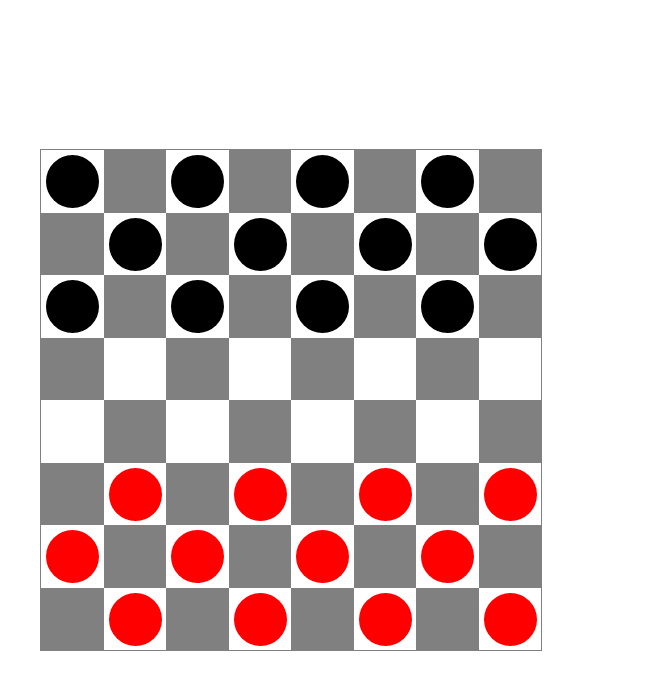
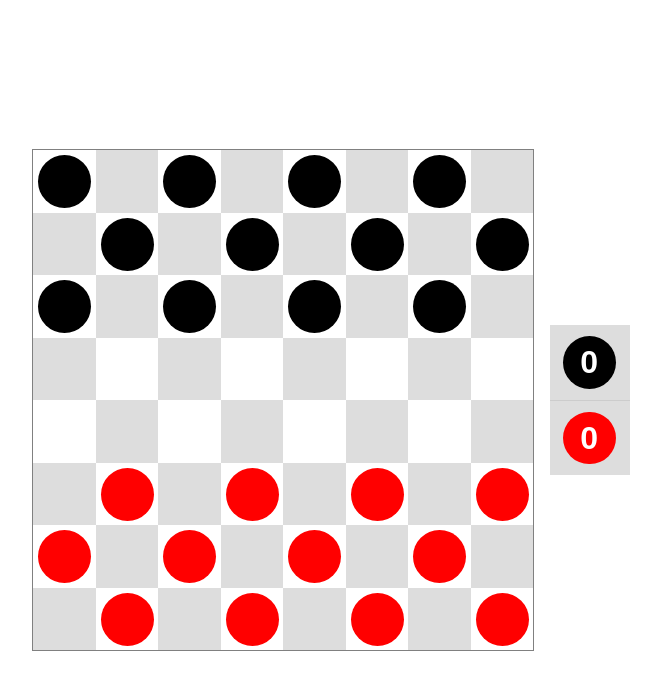
Before and after one commit to txiverke/checkers, a website built with webpack: page public/index.html in a window 1280 px wide. Shown: the whole page, without its empty margins (309-970 px from the left). Built offline with nearby package versions, Linux system fonts and the light colour scheme; files whose address does not match are found by name.

Commit message:
Added Result Object methods

```diff
--- a/public/css/main.css
+++ b/public/css/main.css
@@ -31,7 +31,7 @@ br {
   padding: 0;
   line-height: 0;
   vertical-align:top;
-  background: grey;
+  background: #dddddd;
 }
 
 .board .cell:nth-child(2n + 1) {
@@ -51,3 +51,35 @@ br {
 .piece.red {
   background: red;
 }
+
+.result {
+  display: flex;
+  flex-direction: column;
+  background: #dddddd;
+  margin-left: 1rem;
+}
+
+.box {
+  flex: 1;
+}
+
+.box:first-child {
+  border-bottom: 1px solid #cccccc;
+}
+
+.box > div {
+  width: 52.5px;
+  height: 52.5px;
+  border-radius: 50px;
+  background: black;
+  margin: 11px 10px 0 13px;
+  color: white;
+  font-size: 2rem;
+  font-weight: bold;
+  text-align: center;
+  line-height: 1.65;
+}
+
+.box:last-child > div {
+  background: red;
+}
--- a/src/components/Game.js
+++ b/src/components/Game.js
@@ -11,6 +11,7 @@ const Game = {
     this.elem = null
     this.coords = {}
     this.pieces = []
+    this.start = false
   },
   /**
    * Adds the html nodes to the DOM
--- a/src/components/Result.js
+++ b/src/components/Result.js
@@ -8,10 +8,26 @@ Result.setup = function (size) {
   this.init(size)
 
   this.elem = createElement('div', { 'classes': ['result'] })
-  this.title = createElement
+  this.resultBlack = createElement('div', { 'classes': ['box', 'black'] })
+  this.resultBlack.appendChild(createElement('div'))
+
+  this.resultRed = createElement('div', { 'classes': ['box', 'red'] })
+  this.resultRed.appendChild(createElement('div'))
+
+  this.elem.appendChild(this.resultBlack)
+  this.elem.appendChild(this.resultRed)
 }
+
 Result.build = function (output) {
   this.insert(output)
+  this.setDefault()
+}
+
+Result.setDefault = function() {
+  if (!this.start) {
+    this.resultBlack.querySelector('div').textContent = 0
+    this.resultRed.querySelector('div').textContent = 0
+  }
 }
 
 export default Result
--- a/src/utils/Helpers.js
+++ b/src/utils/Helpers.js
@@ -8,7 +8,7 @@ export const createElement = (tag = 'div', attr = {}, label = '') => {
   const elem = document.createElement(tag)
 
   if (attr.classes && attr.classes.length > 0) {
-    attr.classes.map(item => elem.setAttribute('class', item))
+    attr.classes.map(item => elem.classList.add(item))
   }
 
   if (attr.data && Object.keys(attr.data).length > 0) {
```
